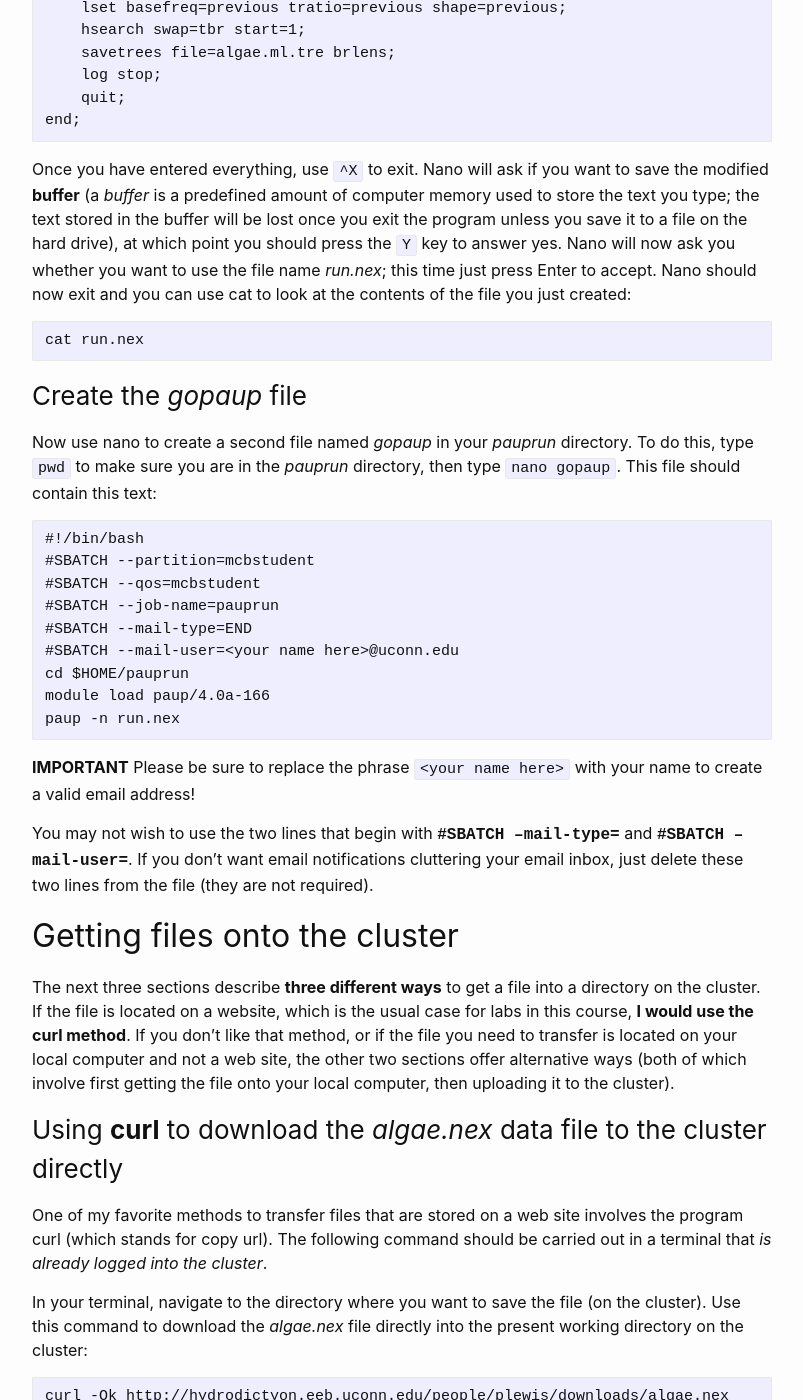
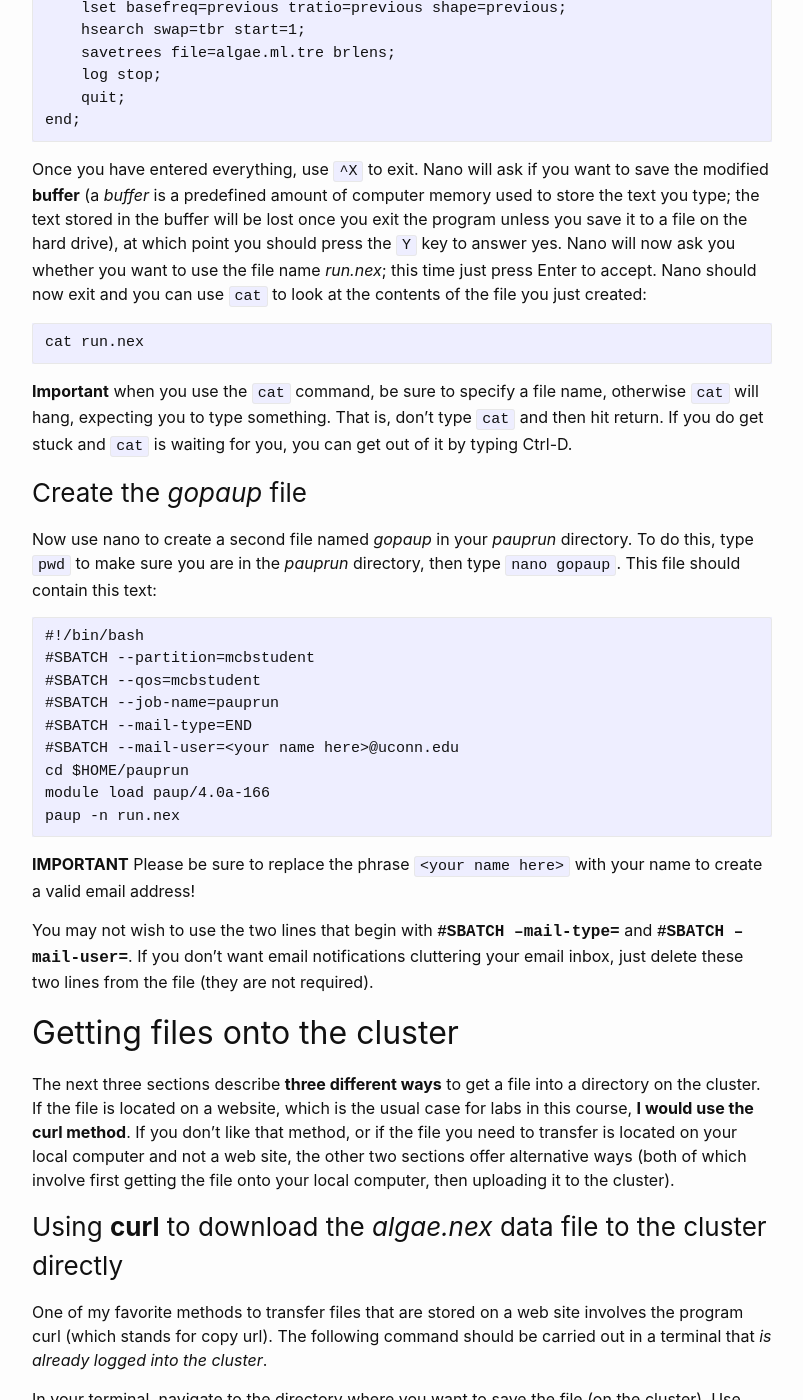
Before and after one commit to plewis/plewis.github.io, a Jekyll site: the page built from phylogenetics/xanadu.md, in a window 1280 px wide and 1400 px high, scrolled down 3821 px. Shown: the whole window, without its empty margins (238-1041 px from the left). Built offline with Jekyll 4.4.1, drawn with Linux system fonts in a browser that asks for light colours; some of the changed text lies outside the part shown.

Commit message:
added more explanation of the cat command

```diff
--- a/phylogenetics/xanadu.md
+++ b/phylogenetics/xanadu.md
@@ -189,9 +189,11 @@ For now, type the following into the editor:
         quit;
     end;
 
-Once you have entered everything, use `^X` to exit. Nano will ask if you want to save the modified **buffer** (a _buffer_ is a predefined amount of computer memory used to store the text you type; the text stored in the buffer will be lost once you exit the program unless you save it to a file on the hard drive), at which point you should press the `Y` key to answer yes. Nano will now ask you whether you want to use the file name _run.nex_; this time just press Enter to accept. Nano should now exit and you can use cat to look at the contents of the file you just created:
+Once you have entered everything, use `^X` to exit. Nano will ask if you want to save the modified **buffer** (a _buffer_ is a predefined amount of computer memory used to store the text you type; the text stored in the buffer will be lost once you exit the program unless you save it to a file on the hard drive), at which point you should press the `Y` key to answer yes. Nano will now ask you whether you want to use the file name _run.nex_; this time just press Enter to accept. Nano should now exit and you can use `cat` to look at the contents of the file you just created:
 
     cat run.nex
+
+**Important** when you use the `cat` command, be sure to specify a file name, otherwise `cat` will hang, expecting you to type something. That is, don't type `cat` and then hit return. If you do get stuck and `cat` is waiting for you, you can get out of it by typing Ctrl-D.
 
 ### Create the _gopaup_ file
 
@@ -223,7 +225,7 @@ In your terminal, navigate to the directory where you want to save the file (on
 
     curl -Ok http://hydrodictyon.eeb.uconn.edu/people/plewis/downloads/algae.nex
 
-The `-O` tells curl to save it under the same file name (algae.nex) that it has on the remote server. If you forget the `-O`, curl will just spit out the entire contents of the file to your terminal, which is almost never what you want! The `k` in `-Ok` tells `curl` to go ahead even if it does not recognize the security certificate issued by the server hydrodictyon.eeb.uconn.edu. Hydrodictyon uses a valid InCommon SSL certificate generated by UConn UITS, but InCommon is not recognized by the `curl` program on Xanadu.
+The `-O` tells curl to save it under the same file name (algae.nex) that it has on the remote server. If you forget the `-O`, curl will just spit out the entire contents of the file to your terminal, which is almost never what you want! The `k` in `-Ok` tells `curl` to go ahead even if it does not recognize the security certificate issued by the server <tt>hydrodictyon.eeb.uconn.edu</tt>. Hydrodictyon uses a valid InCommon SSL certificate generated by UConn UITS, but InCommon is not recognized by the `curl` program on Xanadu.
 
 If this method worked, skip now to the section [A few more UNIX commands](#a-few-more-unix-commands)
 
@@ -303,7 +305,7 @@ The next tutorial you will explore in lab today will introduce you to the softwa
 * use srun to start an interactive session
 You would normally use the interactive session approach if you are just experimenting or are making sure that a program will start successfully. For a phylogenetic analysis that may take some time, you almost always want to submit it as a batch job (see below). The beauty of batch jobs is that you can close down your connection to the cluster and reconnect later (after the system sends you an email telling you that your run is finished).
 
-If you've been following the directions in sequence, you now have two files (_algae.nex_ and _run.nex_) in your `$HOME/pauprun` directory on the cluster, whereas the _gopaup_ file should be in `$HOME`. Use the `cd` command to make sure you are in your home directory, then the `cat` command to look at the contents of the _gopaup_ file you created earlier. You should see this (except that `<your name here>@uconn.edu` should now be your UConn email address):
+If you've been following the directions in sequence, you now have two files (_algae.nex_ and _run.nex_) in your `$HOME/pauprun` directory on the cluster, whereas the _gopaup_ file should be in `$HOME`. Use the `cd` command to make sure you are in your home directory, then the `cat gopaup` command to look at the contents of the _gopaup_ file you created earlier. You should see the following (except that `<your name here>@uconn.edu` should now be your UConn email address):
 
     #!/bin/bash
     #SBATCH --partition=mcbstudent
```
